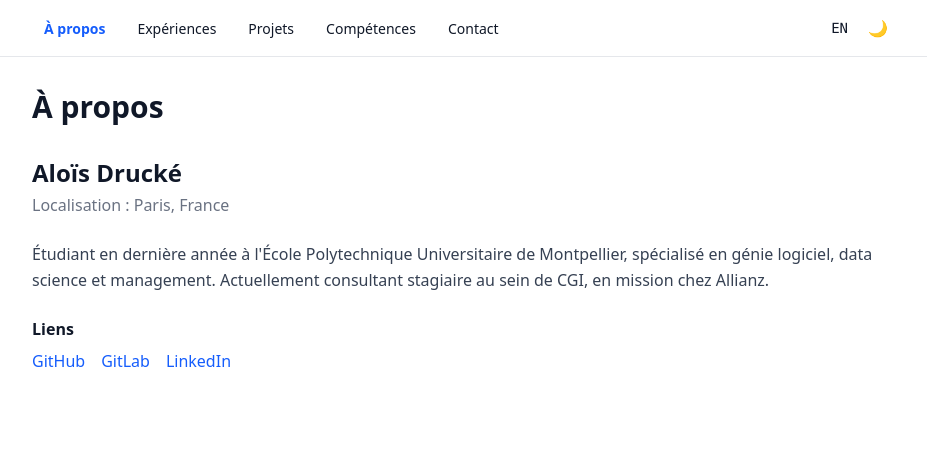
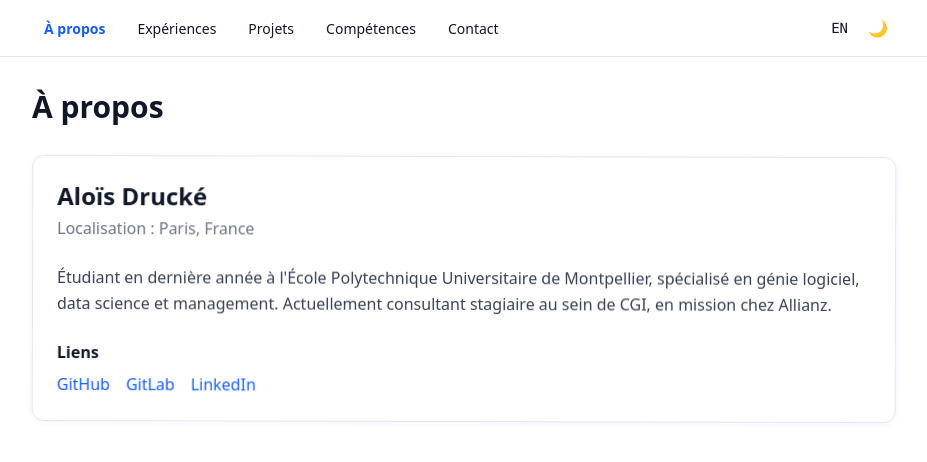
Before and after one commit to AloisDrck/angular-sandbox-v1, an Angular app: page /about in a window 1280 px wide. Shown: the top 462 px of the page, without its empty margins (176-1103 px from the left). Built offline with nearby package versions, Linux system fonts and the light colour scheme; data requests are answered from the project's data file.

Commit message:
feat: add floating ambient animation to About card

```diff
--- a/src/app/features/about/about.html
+++ b/src/app/features/about/about.html
@@ -2,7 +2,9 @@
   <h1 class="text-3xl font-bold mb-8">{{ i18n.t('about.title') }}</h1>
 
   @if (about(); as data) {
-    <div class="space-y-6">
+    <div
+      class="float-0 rounded-xl border p-6 space-y-6 bg-white border-gray-200 dark:bg-gray-900 dark:border-gray-700"
+    >
       <div>
         <h2 class="text-2xl font-semibold">{{ data.name }}</h2>
         <p class="text-gray-500 dark:text-gray-400 mt-1">
```
